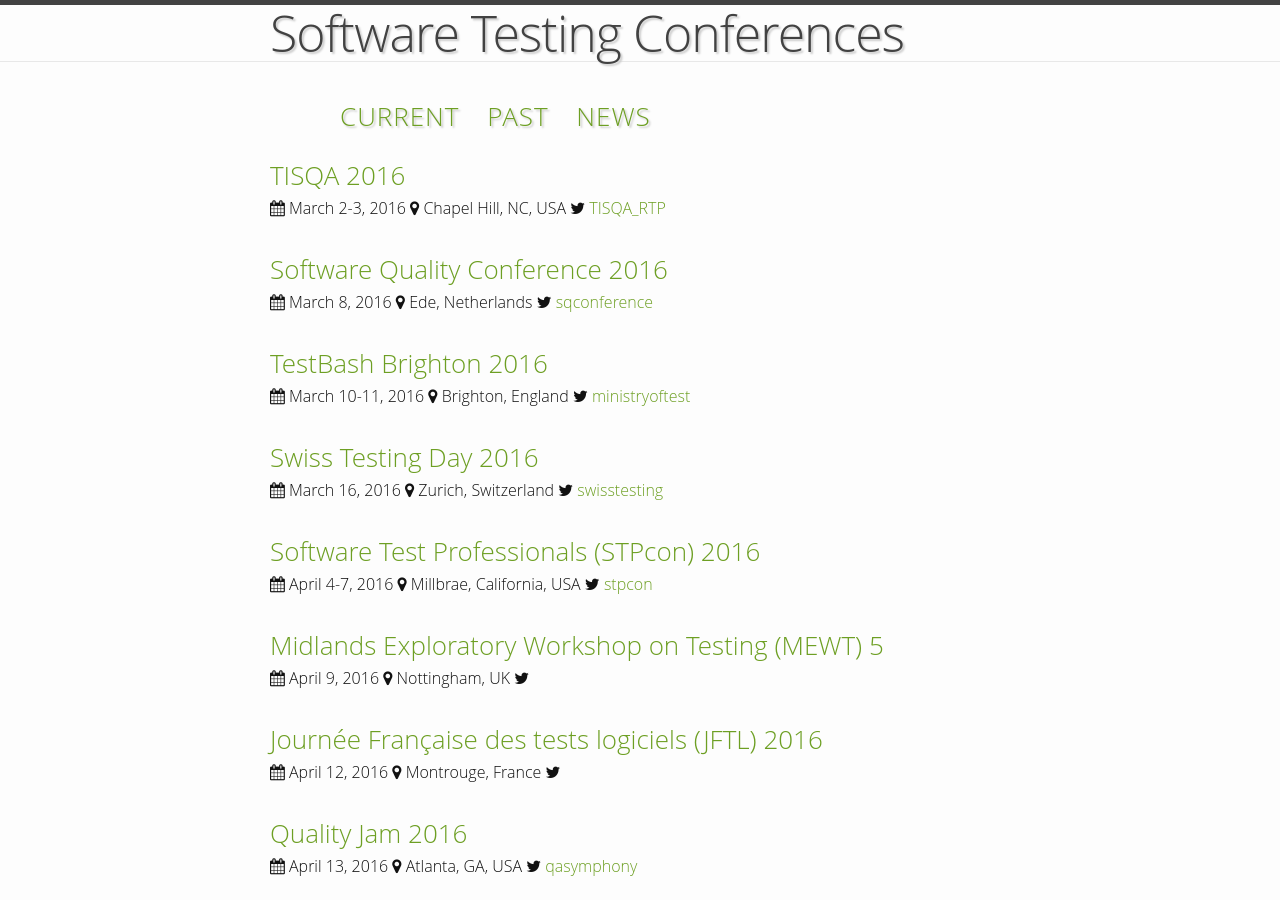
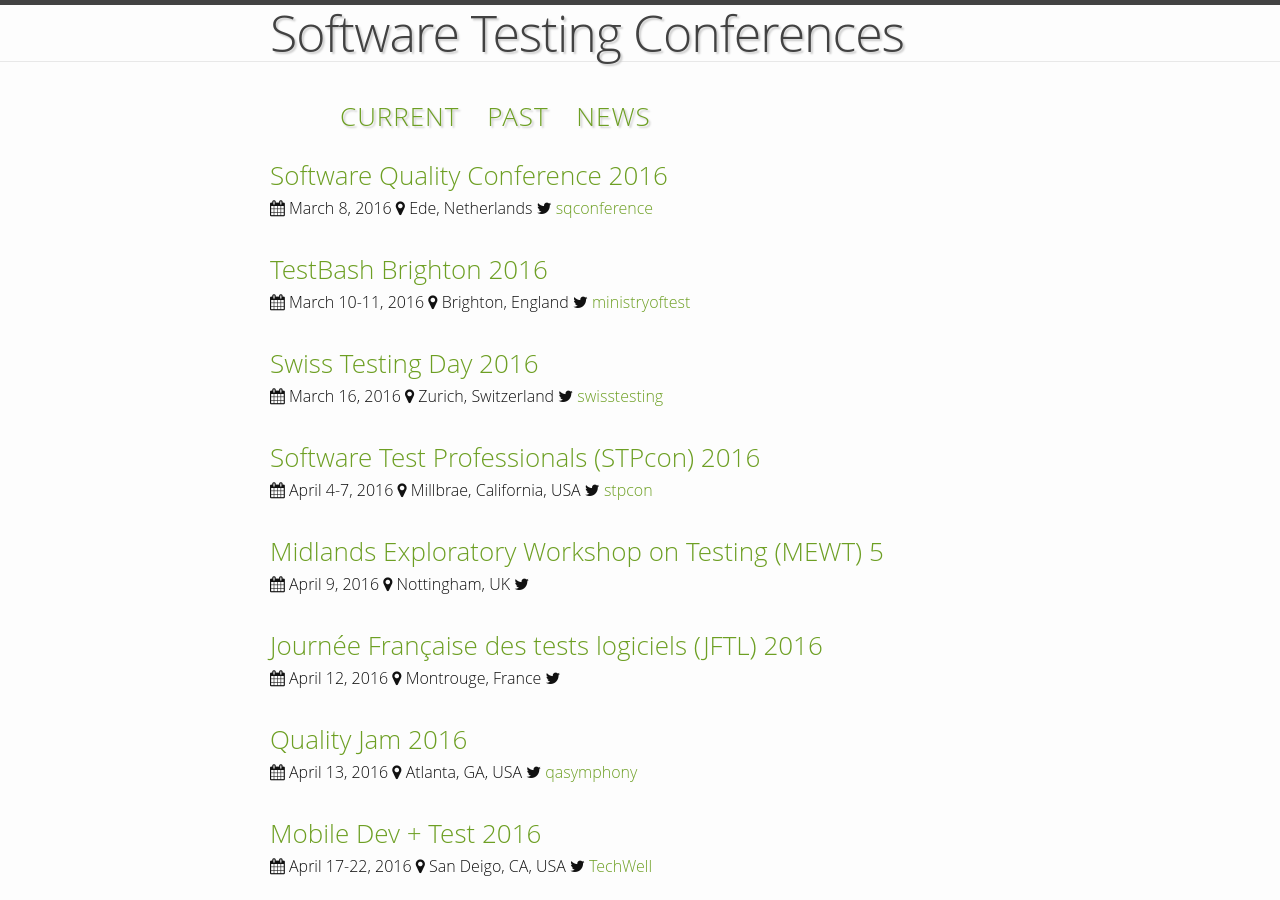
Before and after one commit to TestingConferences/testingconferences.github.io, a Jekyll site: the page built from index.html, in a window 1280 px wide and 900 px high. Built offline with Jekyll 4.4.1, drawn with Linux system fonts in a browser that asks for light colours.

Commit message:
Moved TISQA to past

```diff
--- a/_data/current.yml
+++ b/_data/current.yml
@@ -1,9 +1,3 @@
-- name: TISQA 2016
-  location: Chapel Hill, NC, USA
-  dates: "March 2-3, 2016"
-  url: http://tisqa-rtp.squarespace.com/
-  twitter: TISQA_RTP
-
 - name: Software Quality Conference 2016
   location: Ede, Netherlands
   dates: "March 8, 2016"
--- a/_data/past.yml
+++ b/_data/past.yml
@@ -1,3 +1,9 @@
+- name: TISQA 2016
+  location: Chapel Hill, NC, USA
+  dates: "March 2-3, 2016"
+  url: http://tisqa-rtp.squarespace.com/
+  twitter: TISQA_RTP
+
 - name: Selenium Camp
   location: Kyiv, Ukraine
   dates: "February 26-27, 2016"
```
